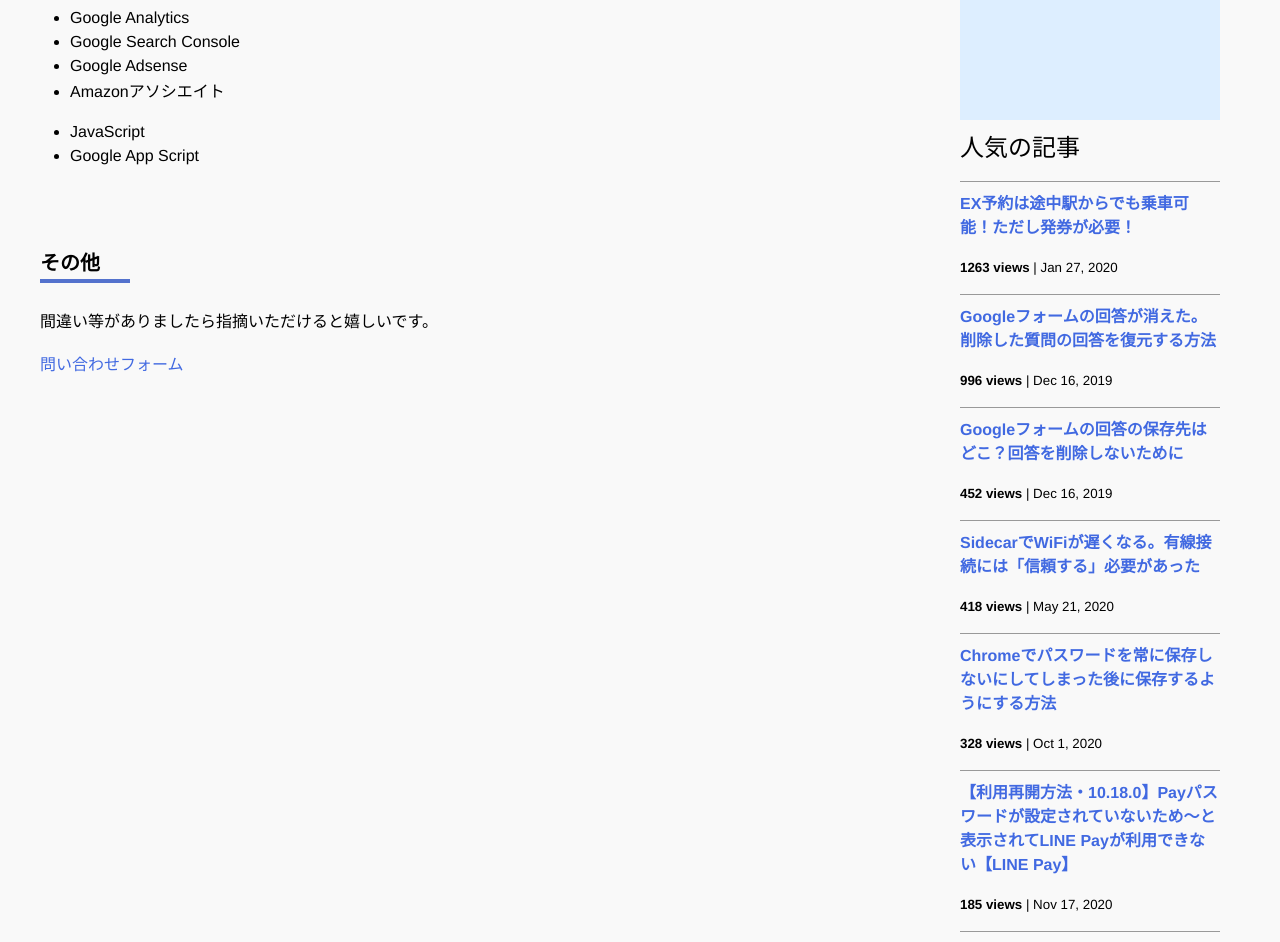
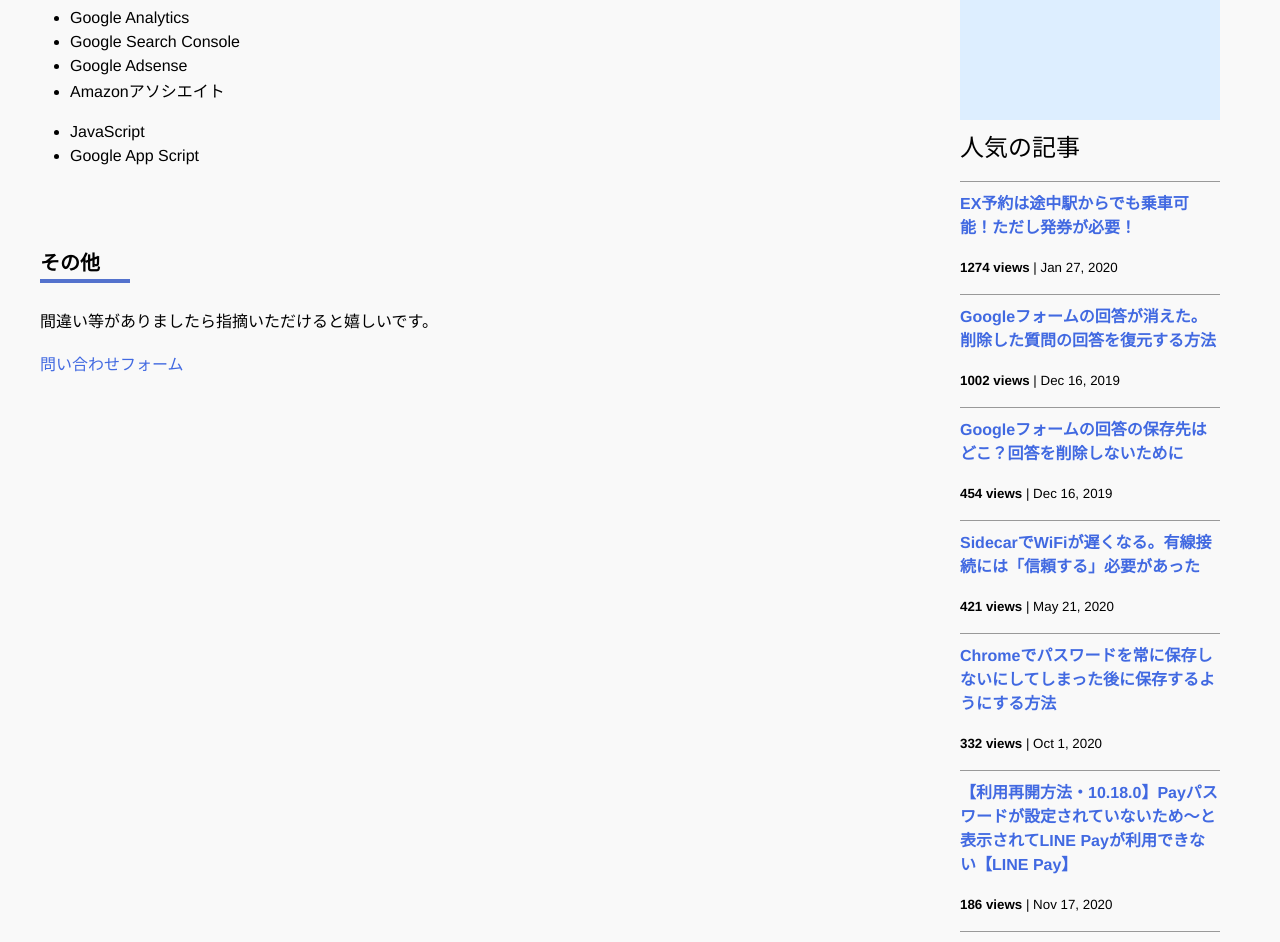
Before and after one commit to iwanaminami/shoyaiwaname, a Jekyll site: the page built from about.markdown, in a window 1280 px wide and 1400 px high, scrolled down 693 px. Shown: the top 942 px of the window. Built offline with Jekyll 4.4.1, drawn with Linux system fonts in a browser that asks for light colours; nearby versions of some CDN libraries; comment, search, counter and statistics services are not loaded; some of the changed text lies outside the part shown.

Commit message:
a new commit message

```diff
--- a/_data/popularposts.yml
+++ b/_data/popularposts.yml
@@ -1,17 +1,17 @@
 side:
-  - view: 1263
+  - view: 1274
     url: /2020/01/27/ex-rideontheway.html
-  - view: 996
+  - view: 1002
     url: /2019/12/16/restore-googleform.html
-  - view: 452
+  - view: 454
     url: /2019/12/16/googleform-answers.html
-  - view: 418
+  - view: 421
     url: /2020/05/21/sidecar-via-cable.html
-  - view: 328
+  - view: 332
     url: /2020/10/01/googlepassword.html
-  - view: 185
+  - view: 186
     url: /2020/11/17/linepay.html
-  - view: 155
+  - view: 156
     url: /2021/05/18/image-compression-word.html
-  - view: 113
+  - view: 114
     url: /2020/01/23/sfcgold.html
```
